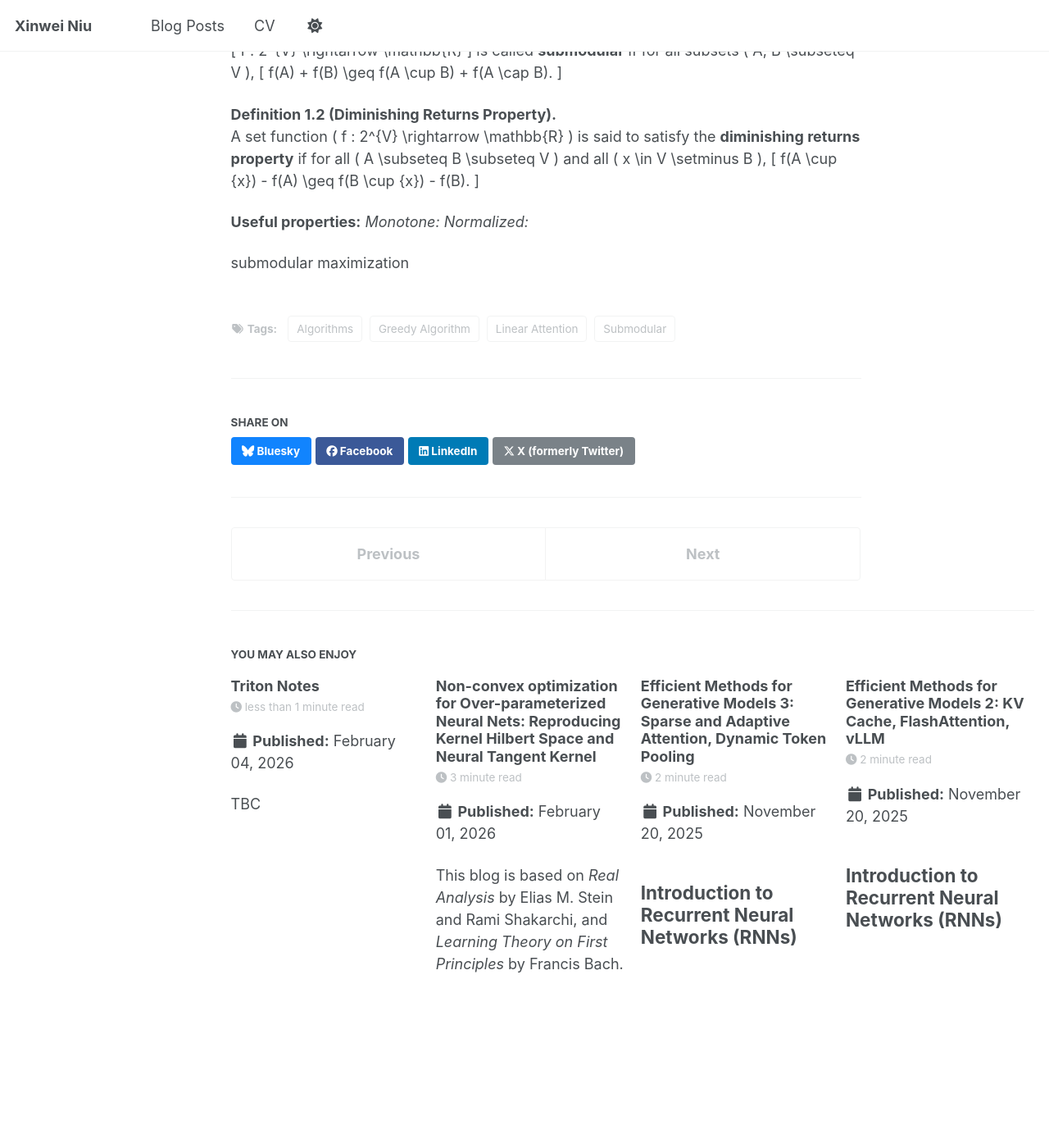
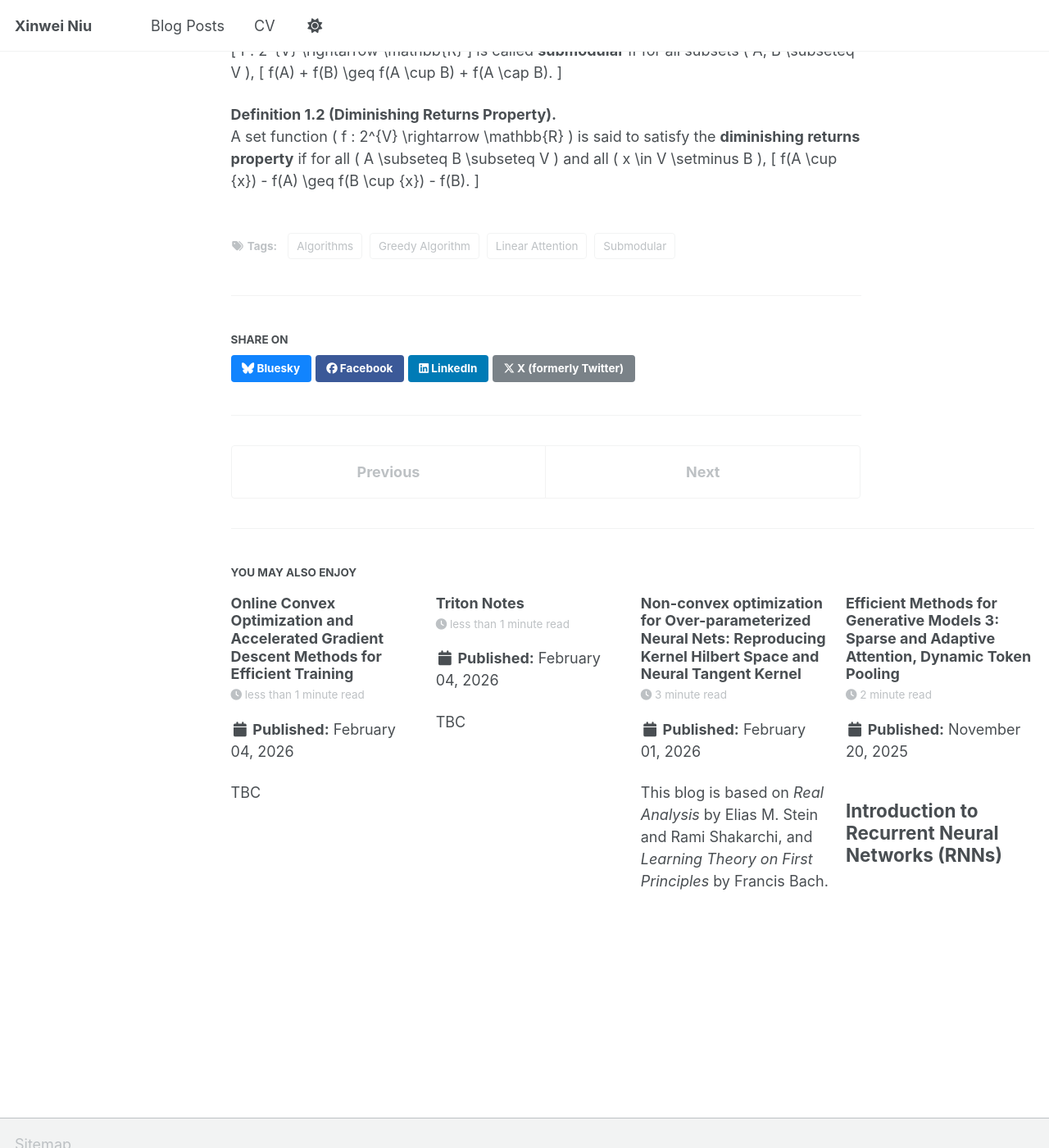
Before and after one commit to xinwei-niu/xinwei-niu.github.io, a Jekyll site: the page built from _posts/2026-01-03-blog-post-Blog-submodular.md, in a window 1280 px wide and 1400 px high, scrolled down 379 px. Shown: the whole window at 82% size. Built offline with Jekyll 4.4.1, drawn with Linux system fonts in a browser that asks for light colours; a script that is not in the unit is left out.

Commit message:
Refine the notations

```diff
--- a/_posts/2026-01-03-blog-post-Blog-submodular.md
+++ b/_posts/2026-01-03-blog-post-Blog-submodular.md
@@ -32,10 +32,3 @@ A set function \( f : 2^{V} \rightarrow \mathbb{R} \) is said to satisfy the **d
 \[
 f(A \cup \{x\}) - f(A) \geq f(B \cup \{x\}) - f(B).
 \]
-
-**Useful properties:**
-*Monotone:*
-*Normalized:*
-
-
-submodular maximization
--- /dev/null
+++ b/_posts/2026-02-04-blog-post-Blog-on-Optimization.md
@@ -0,0 +1,15 @@
+---
+title: 'Online Convex Optimization and Accelerated Gradient Descent Methods for Efficient Training'
+date: 2026-02-04
+permalink: /posts/2026/02/blog-Triton/
+tags:
+  - GPU programming
+  - Fused Kernel
+
+layout: single
+sidebar:
+  enabled: false
+author_profile: false
+---
+
+TBC
```
Also changed, not shown: _posts/2026-02-04-blog-post-Blog-Triton.md (renamed from _posts/2026-02-03-blog-post-Blog-Triton.md).
